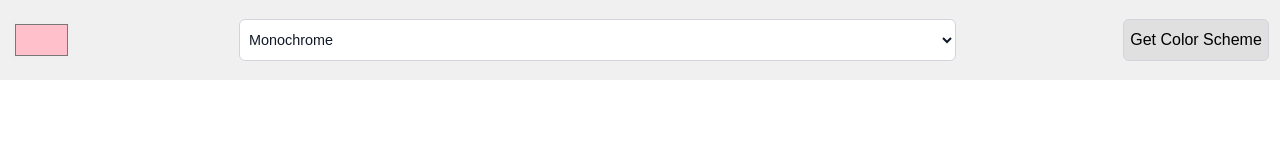
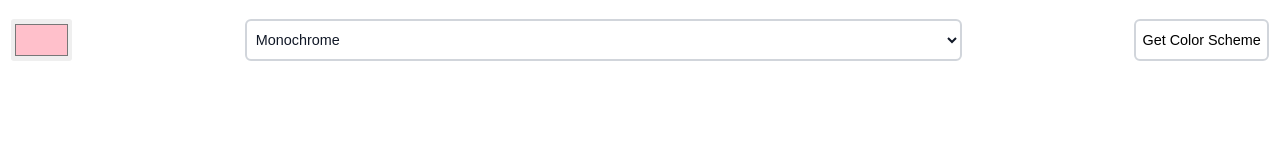
Before and after one commit to sandraNotTaken/COLOR-SCHEME-GENERATOR, a plain HTML site: page index.html in a window 1280 px wide. Drawn offline with Linux system fonts and the light colour scheme; no server answers.

Commit message:
just fixed the header styles and updated the homepage content

```diff
--- a/index.html
+++ b/index.html
@@ -5,6 +5,9 @@
         <meta name="viewport" content="width=device-width, initial-scale=1.0">
         <title>Color Scheme Generator</title>
         <link rel="stylesheet" href="styles.css">
+        <link rel="preconnect" href="https://fonts.googleapis.com">
+        <link rel="preconnect" href="https://fonts.gstatic.com" crossorigin>
+        <link href="https://fonts.googleapis.com/css2?family=Arimo:ital,wght@0,400..700;1,400..700&family=Inter:ital,opsz,wght@0,14..32,100..900;1,14..32,100..900&display=swap" rel="stylesheet">
     </head>
     <body>
         <header id="header">
--- a/styles.css
+++ b/styles.css
@@ -1,8 +1,8 @@
 :root {
     --bg-color: white;
     --text-color: #111827;
-    --header-bg: #f0f0f0;
-    --button-bg: #e0e0e0;
+    --header-bg: #fff;
+    --button-bg: #fff;
     --button-text: black;
     --border-color: #D1D5DB;
 }
@@ -13,13 +13,13 @@
     --header-bg: #1F2937;
     --button-bg: #3D4B60;
     --button-text: white;
-    --border-color: #666;
+    --border-color: #3D4B60;
 }
 
 body {
     background-color: var(--bg-color);
     color: var(--text-color);
-    font-family: Arial, sans-serif;
+    font-family: "Inter", sans-serif;
     margin: 0;
     padding: 0;
     transition: background-color 0.3s, color 0.3s;
@@ -44,7 +44,7 @@
 
 #schemeType{
     width: 57%;
-    border: 1px solid var(--border-color);
+    border: 2px solid var(--border-color);
     border-radius: 6px;
     padding: 0 .3rem;
     font-size: .9rem;
@@ -54,10 +54,10 @@
 
 #getSchemeBtn {
     height: 42px;
-    font-size: 1rem;
+    font-size: .9rem;
     cursor: pointer;
     border-radius: 6px;
-    border: 1px solid var(--border-color);
+    border: 2px solid var(--border-color);
     background-color: var(--button-bg);
     color: var(--button-text);
 }
```
